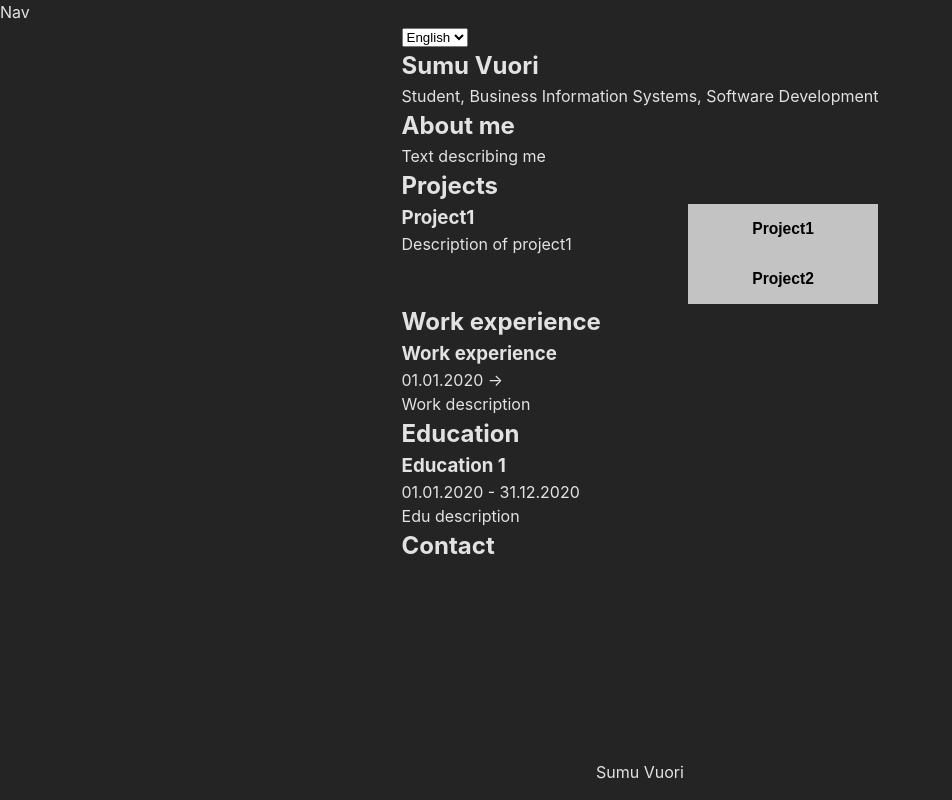
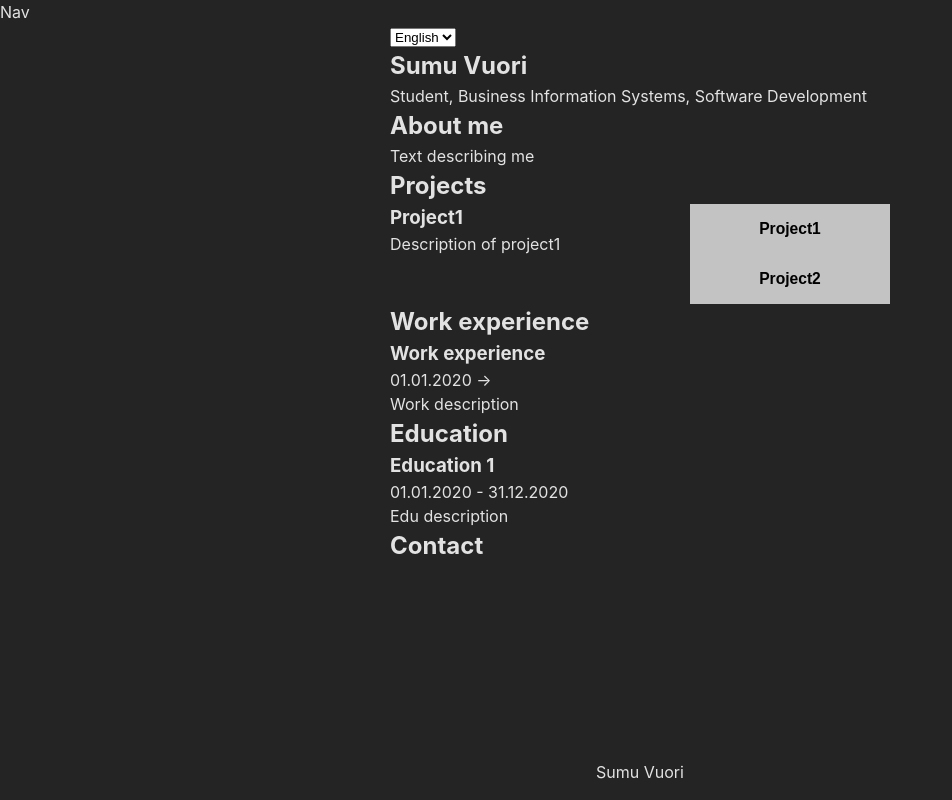
Before and after one commit to vuorisumu/portfolio, a React (Vite) app: page / in a window 1280 px wide. Shown: the whole page, without its empty margins (0-952 px from the left). Built offline with nearby package versions, Linux system fonts and the light colour scheme.

Commit message:
feat: remove fit content

```diff
--- a/src/styles/main.css
+++ b/src/styles/main.css
@@ -67,8 +67,6 @@ ul {
 }
 
 #content {
-  width: -moz-fit-content;
-  width: fit-content;
   min-width: 370px;
   max-width: 500px;
   margin: auto;
--- a/src/styles/main.scss
+++ b/src/styles/main.scss
@@ -37,7 +37,6 @@ $footer-height: 2.5rem;
   }
 
   #content {
-    width: fit-content;
     min-width: 370px;
     max-width: 500px;
     margin: auto;
```
Also changed, not shown: 1 other file (tests, documents, lock files or other folders).
